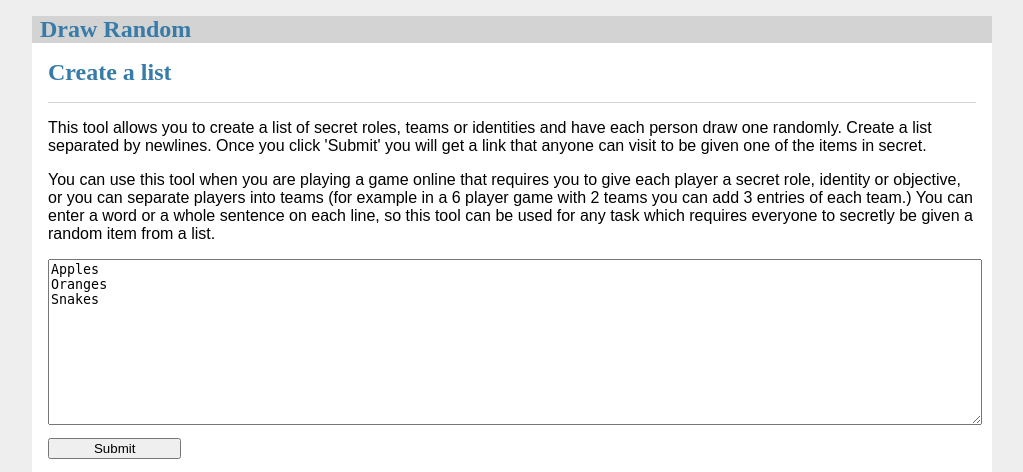
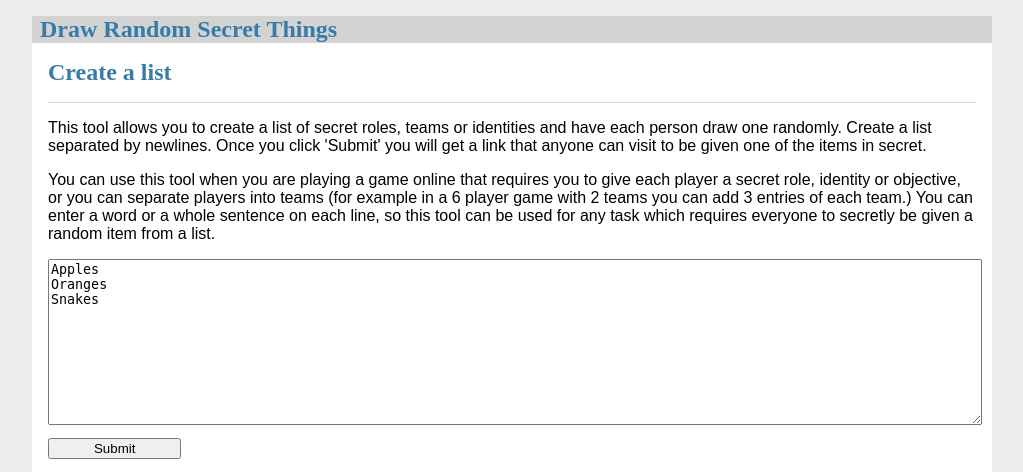
Before and after one commit to brendaninnis/drawrandom, a Flask app: page / in a window 1280 px wide. Shown: the top 472 px of the page, without its empty margins (128-1151 px from the left). Run offline with Flask 2, Linux system fonts and the light colour scheme.

Commit message:
updated title

```diff
--- a/drawrandom/templates/base.html
+++ b/drawrandom/templates/base.html
@@ -1,8 +1,8 @@
 <!doctype html>
-<title>{% block title %}{% endblock %} - Draw Random</title>
+<title>{% block title %}{% endblock %} - Draw Random Secret Things</title>
 <link rel="stylesheet" href="{{ url_for('static', filename='style.css') }}">
 <nav>
-  <h1>Draw Random</h1>
+  <h1>Draw Random Secret Things</h1>
 </nav>
 <section class="content">
   <header>
```
